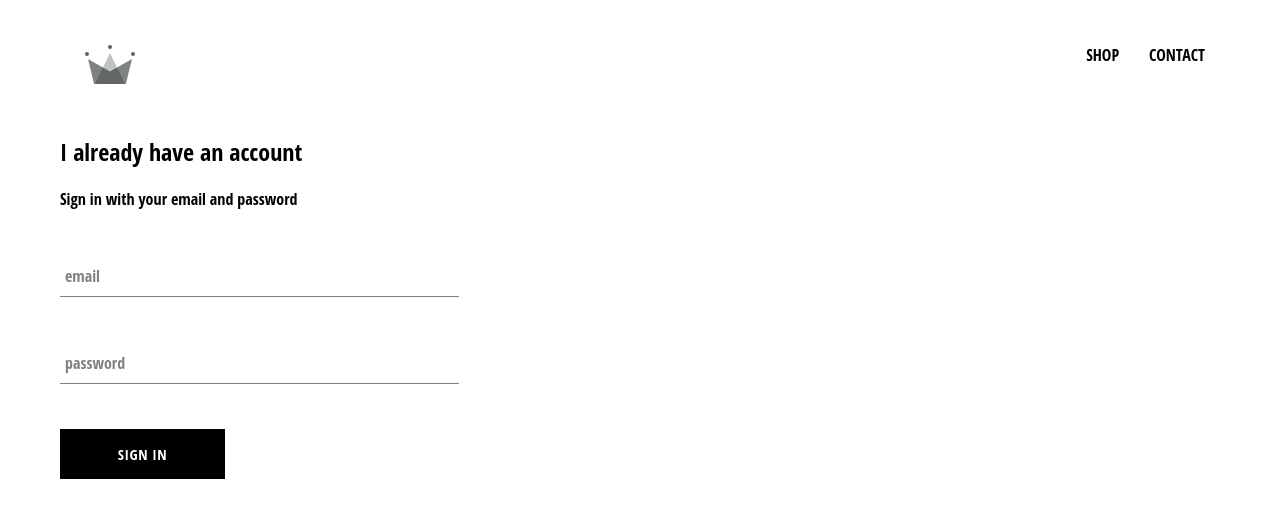
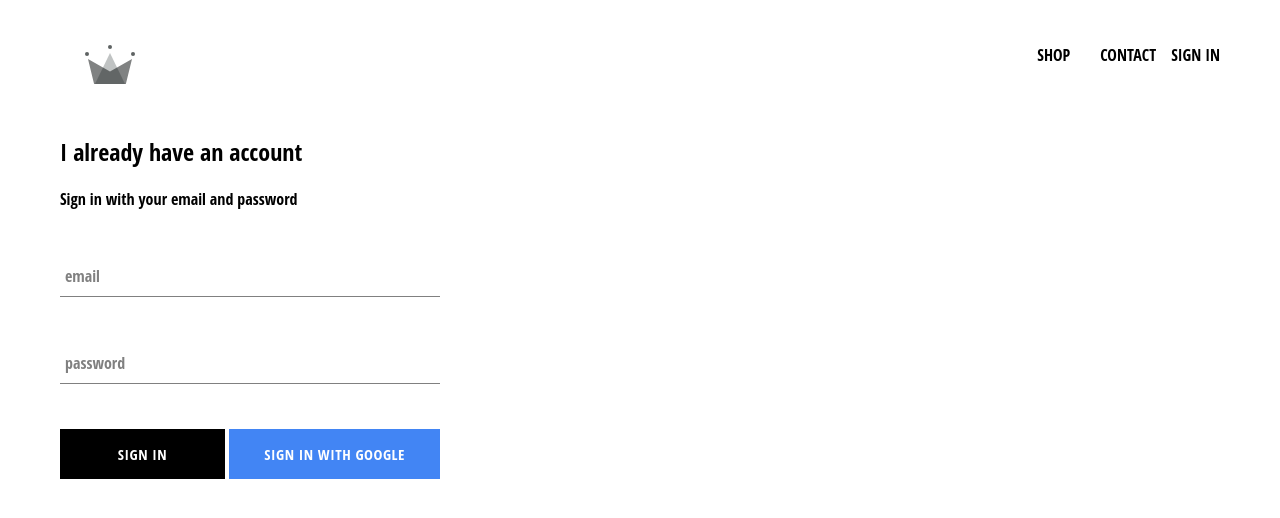
Before and after one commit to Anwar-Jimi/crwn-clothing, a React (Create React App) app: page /signin in a window 1280 px wide. Shown: the top 518 px of the page. Built offline with nearby package versions, Linux system fonts and the light colour scheme; no server answers; a web font is replaced by a local one.

Commit message:
integrated firebase into application, created sing in page with sign in component and sign in with google

```diff
--- a/src/App.css
+++ b/src/App.css
@@ -7,3 +7,7 @@
     text-decoration: none;
     color: black;
 }
+
+* {
+    box-sizing: border-box;
+}
--- a/src/App.js
+++ b/src/App.js
@@ -7,11 +7,34 @@
 import ShopPage from './pages/shop/shop.component.jsx';
 import SignInAndSignUpPage from './pages/sign-in-and-sign-up/sign-in-and-sign-up.component.jsx';
 import Header from './components/header/header.component.jsx';
+import { auth } from "./firebase/firebase.utils";
 
-function App() {
+class App extends React.Component {
+  constructor() {
+    super();
+
+    this.state = {
+      currentUser: null
+    }
+  }
+
+  unsubscribeFromAuth = null
+
+  componentDidMount() {
+    this.unsubscribeFromAuth = auth.onAuthStateChanged(user => {
+      this.setState({ currentUser: user });
+
+      console.log(user);
+    })
+  }
+  componentWillUnmount() {
+    this.unsubscribeFromAuth();
+  }
+
+  render(){
     return (
       <div>
-    <Header />
+        <Header currentUser={this.state.currentUser} />
         <Switch>
            <Route exact path='/' component={HomePage}  />
            <Route path='/shop' component={ShopPage}  />
@@ -22,5 +45,7 @@
       );
   }
 
+}
+
 
 export default App;
--- a/src/components/custom-button/custom-buttom.styles.scss
+++ b/src/components/custom-button/custom-buttom.styles.scss
@@ -19,4 +19,15 @@
       color: black;
       border: 1px solid black;
     }
+
+    &.google-sign-in {
+      background-color: #4285f4;
+      color: white;
+
+      &:hover {
+        background-color: #357ae8;
+        border: none;
+      }
+    }
+
   }
--- a/src/components/custom-button/custom-button.component.jsx
+++ b/src/components/custom-button/custom-button.component.jsx
@@ -2,8 +2,10 @@
 
 import "./custom-buttom.styles.scss";
 
-const CustomButton =({ children, ...otherProps}) => (
-    <button className="custom-button" {...otherProps}>
+const CustomButton =({ children, isGoogleSignIn, ...otherProps}) => (
+    <button
+    className={`${isGoogleSignIn ? "google-sign-in": ""} custom-button`}
+     {...otherProps}>
         {children}
     </button>
 );
--- a/src/components/header/header.component.jsx
+++ b/src/components/header/header.component.jsx
@@ -1,11 +1,13 @@
 import React from "react";
 import { Link } from "react-router-dom";
+
+import { auth } from "../../firebase/firebase.utils";
 
 import { ReactComponent as Logo } from "../../assets/crown.svg"
 
 import './header.styles.scss';
 
-const Header = () => (
+const Header = ({ currentUser }) => (
     <div className="header">
         <Link className="logo-container" to="/">
            <Logo className="logo" />
@@ -17,6 +19,18 @@
         <Link className="option" to="/shop">
             CONTACT
         </Link>
+
+        {
+            currentUser ?
+            <div className="option" onClick={() => auth.signOut()}>
+                SIGN OUT
+            </div>
+            :
+            <Link className="OPTION" to="/signin">
+                SIGN IN
+            </Link>
+        }
+
     </div>
     </div>
 )
--- a/src/components/header/header.styles.scss
+++ b/src/components/header/header.styles.scss
@@ -20,6 +20,7 @@
 
       .option {
         padding: 10px 15px;
+        cursor: pointer;
       }
     }
   }
--- a/src/components/sign-in/sign-in.component.jsx
+++ b/src/components/sign-in/sign-in.component.jsx
@@ -2,6 +2,8 @@
 
 import FormInput from "../form-input/form-input.component";
 import CustomButton from "../custom-button/custom-button.component";
+
+import { signInWithGoogle } from "../../firebase/firebase.utils.js";
 
 import "./sign-in.styles.scss";
 
@@ -35,7 +37,14 @@
                 <form onSubmit={this.handleSubmit}>
                     <FormInput name="email" type="email" value={this.state.email} handleChange={this.handleChange} label="email" required />
                     <FormInput name="password" type="password" value={this.state.password} handleChange={this.handleChange} label="password" required />
+                    <div className="buttons">
                     <CustomButton type="submit"> Sign In</CustomButton>
+                    <CustomButton onClick={signInWithGoogle} isGoogleSignIn>
+                    {' '}
+                    Sign In With Google{' '}
+                    </CustomButton>
+                    </div>
+
                 </form>
             </div>
         )
--- a/src/components/sign-in/sign-in.styles.scss
+++ b/src/components/sign-in/sign-in.styles.scss
@@ -1,5 +1,5 @@
 .sign-in {
-    width: 30vw;
+    width: 380px;
     display: flex;
     flex-direction: column;
 
@@ -7,4 +7,9 @@
         margin: 10px 0;
     }
 
+    .buttons {
+        display: flex;
+        justify-content: space-between;
+    }
+
 }
--- a/src/firebase/firebase.utils.js
+++ b/src/firebase/firebase.utils.js
@@ -1,7 +1,6 @@
-import firebase from "firebase/app";
-import "firebase/firestore";
-import "firebase/auth";
-
+import firebase from 'firebase/compat/app';
+import 'firebase/compat/auth';
+import 'firebase/compat/firestore';
 const config = {
     apiKey: "AIzaSyAsfzLGzpPoxbk6hDY3iQ0aHM3VcDgHCFc",
     authDomain: "crwn-db-a61f5.firebaseapp.com",
@@ -12,7 +11,7 @@
     measurementId: "G-9XY3JRREMM"
   };
 
-  firebase.intializeApp(config);
+  firebase.initializeApp(config);
 
   export const auth = firebase.auth();
   export const firestore = firebase.firestore();
@@ -21,4 +20,4 @@
   provider.setCustomParameters({ prompt: 'select_account' });
   export const signInWithGoogle = () => auth.signInWithPopup(provider);
 
-  export default firebase;
+export default firebase;
```
Lines whose indentation alone changed are shown as unchanged.
